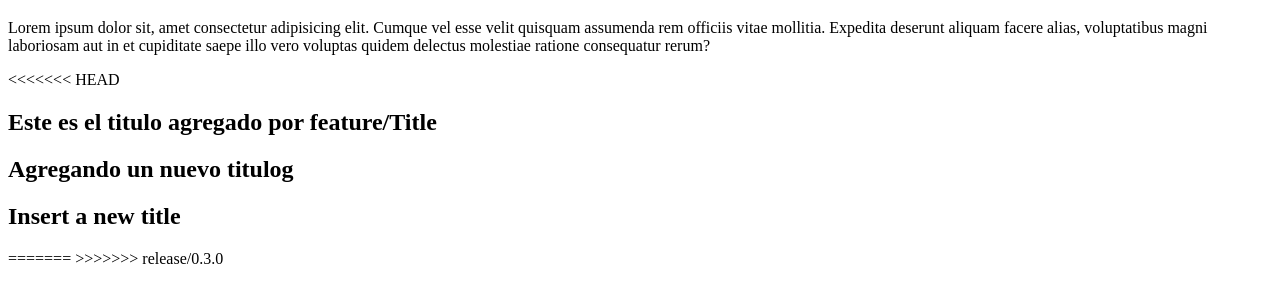
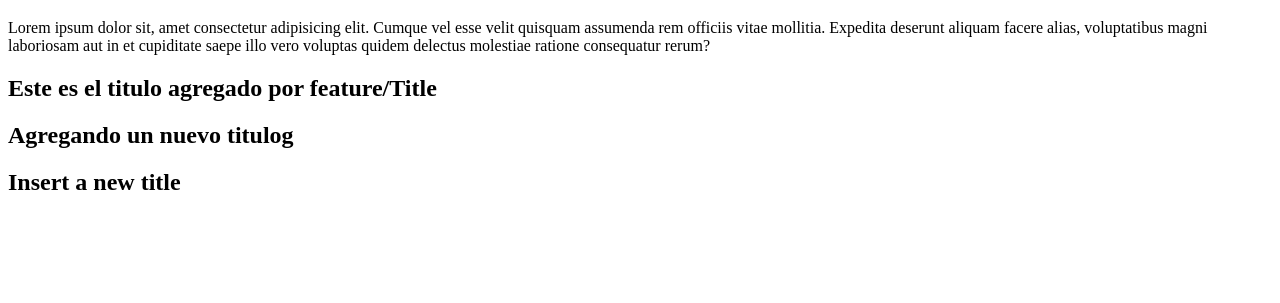
Before and after one commit to by-German/GitFlow, a plain HTML site: page index.html in a window 1280 px wide. Shown: the part 61-364 px from the top of the page. Drawn offline with Linux system fonts and the light colour scheme.

Commit message:
changes in develop

```diff
--- a/index.html
+++ b/index.html
@@ -10,11 +10,8 @@
     <h1>Preparando archivo Develop</h1>
 
     <p>Lorem ipsum dolor sit, amet consectetur adipisicing elit. Cumque vel esse velit quisquam assumenda rem officiis vitae mollitia. Expedita deserunt aliquam facere alias, voluptatibus magni laboriosam aut in et cupiditate saepe illo vero voluptas quidem delectus molestiae ratione consequatur rerum?</p>
-<<<<<<< HEAD
     <h2>Este es el titulo agregado por feature/Title</h2>
     <h2>Agregando un nuevo titulog</h2>
     <h2>Insert a new title</h2>
-=======
->>>>>>> release/0.3.0
 </body>
 </html>
```
